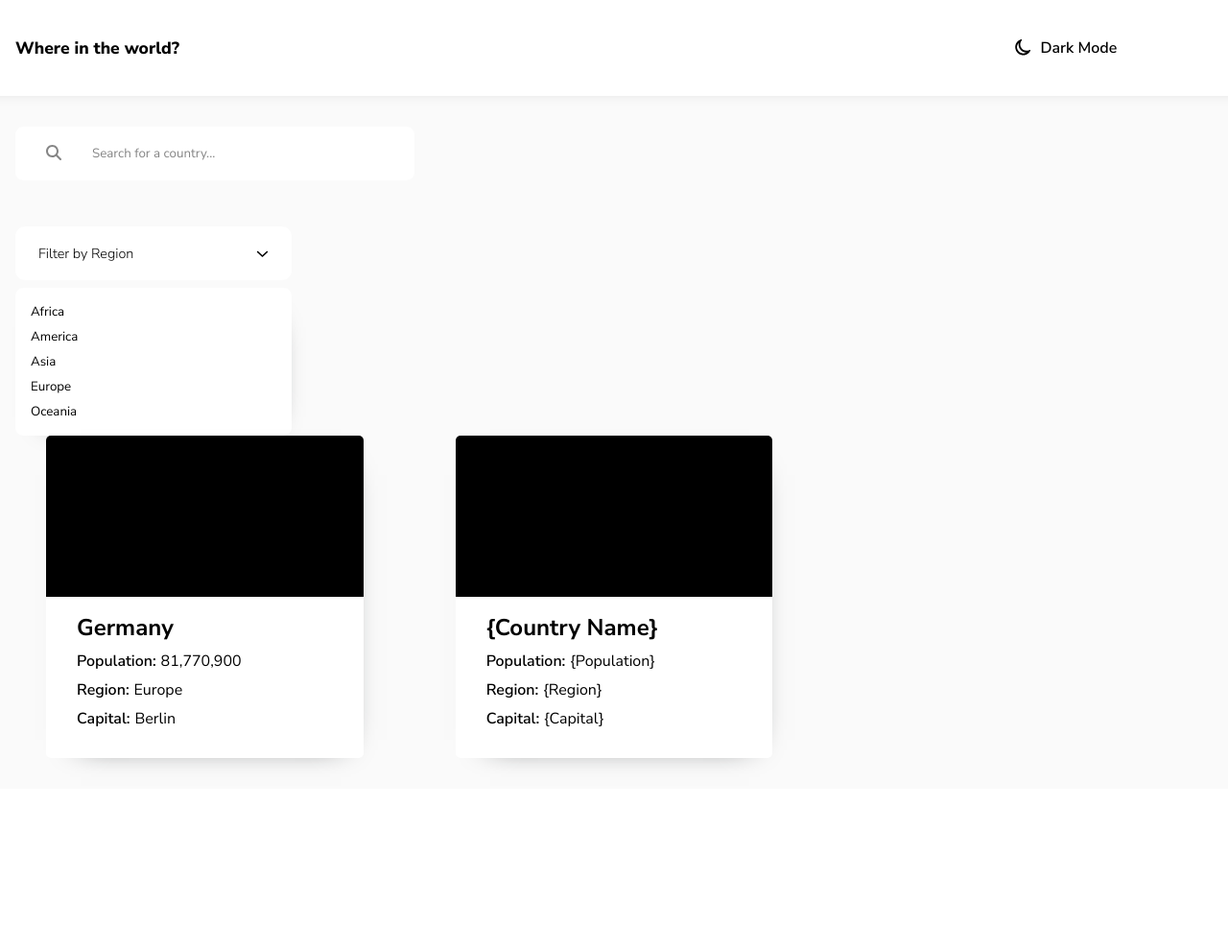
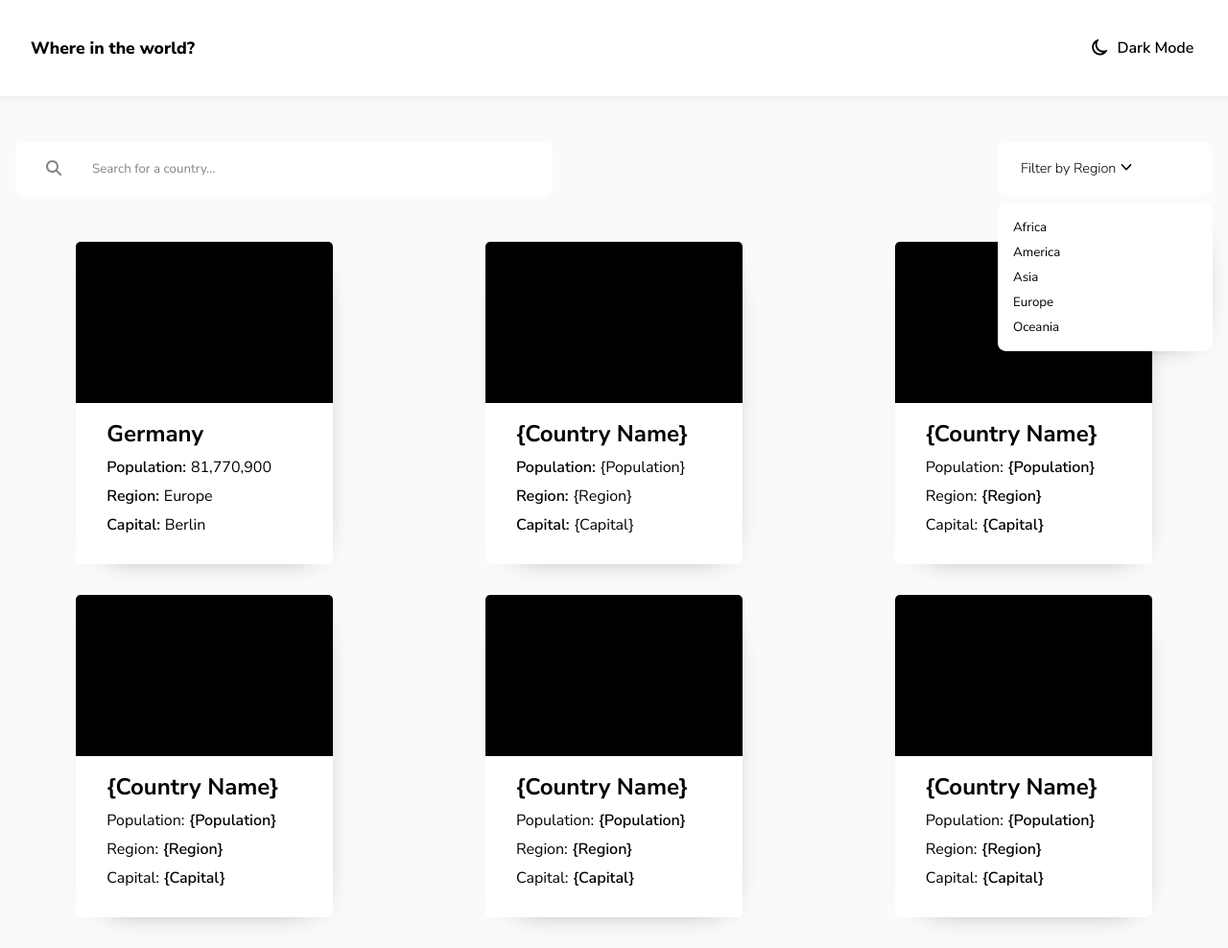
Before and after one commit to klaudiapalubska/Rest-Countries-Api, a website built with Parcel: page index.html in a window 1280 px wide. Shown: the whole page at 96% size. Before the commit the page ends 822 px from the top, so only its background shows below. Built offline with nearby package versions, Linux system fonts and the light colour scheme.

Commit message:
responsive design

```diff
--- a/index.html
+++ b/index.html
@@ -119,6 +119,78 @@
             </span>
           </div>
         </div>
+        <div class="card__country">
+          <div class="card__country__img"></div>
+          <div class="card__country__info">
+            <h2 class="header--2">{Country Name}</h2>
+            <span class="card__country__span">
+              <p class="paragraph paragraph--3">Population:</p>
+              <p class="paragraph paragraph--1">{Population}</p>
+            </span>
+            <span class="card__country__span">
+              <p class="paragraph paragraph--3">Region:</p>
+              <p class="paragraph paragraph--1">{Region}</p>
+            </span>
+            <span class="card__country__span">
+              <p class="paragraph paragraph--3">Capital:</p>
+              <p class="paragraph paragraph--1">{Capital}</p>
+            </span>
+          </div>
+        </div>
+        <div class="card__country">
+          <div class="card__country__img"></div>
+          <div class="card__country__info">
+            <h2 class="header--2">{Country Name}</h2>
+            <span class="card__country__span">
+              <p class="paragraph paragraph--3">Population:</p>
+              <p class="paragraph paragraph--1">{Population}</p>
+            </span>
+            <span class="card__country__span">
+              <p class="paragraph paragraph--3">Region:</p>
+              <p class="paragraph paragraph--1">{Region}</p>
+            </span>
+            <span class="card__country__span">
+              <p class="paragraph paragraph--3">Capital:</p>
+              <p class="paragraph paragraph--1">{Capital}</p>
+            </span>
+          </div>
+        </div>
+        <div class="card__country">
+          <div class="card__country__img"></div>
+          <div class="card__country__info">
+            <h2 class="header--2">{Country Name}</h2>
+            <span class="card__country__span">
+              <p class="paragraph paragraph--3">Population:</p>
+              <p class="paragraph paragraph--1">{Population}</p>
+            </span>
+            <span class="card__country__span">
+              <p class="paragraph paragraph--3">Region:</p>
+              <p class="paragraph paragraph--1">{Region}</p>
+            </span>
+            <span class="card__country__span">
+              <p class="paragraph paragraph--3">Capital:</p>
+              <p class="paragraph paragraph--1">{Capital}</p>
+            </span>
+          </div>
+        </div>
+        <div class="card__country">
+          <div class="card__country__img"></div>
+          <div class="card__country__info">
+            <h2 class="header--2">{Country Name}</h2>
+            <span class="card__country__span">
+              <p class="paragraph paragraph--3">Population:</p>
+              <p class="paragraph paragraph--1">{Population}</p>
+            </span>
+            <span class="card__country__span">
+              <p class="paragraph paragraph--3">Region:</p>
+              <p class="paragraph paragraph--1">{Region}</p>
+            </span>
+            <span class="card__country__span">
+              <p class="paragraph paragraph--3">Capital:</p>
+              <p class="paragraph paragraph--1">{Capital}</p>
+            </span>
+          </div>
+        </div>
       </div>
     </main>
   </body>
--- a/src/sass/abstracts/_mixin.scss
+++ b/src/sass/abstracts/_mixin.scss
@@ -0,0 +1,7 @@
+//-------------------------Responsive-----------------------------//
+
+@mixin responsive($breakpoints) {
+  @media only screen and (min-width: $breakpoints) {
+    @content;
+  }
+}
--- a/src/sass/abstracts/_variables.scss
+++ b/src/sass/abstracts/_variables.scss
@@ -15,7 +15,7 @@ $color-neutral-white: hsl(0, 0%, 100%);
 
 //-------------------------Typography-----------------------------//
 
-$base-font-size: 16px;
+$base-font-size: 16px; //first phone
 $primary-font-nunito-sans: "Nunito Sans", sans-serif;
 $font-weight-thin: 300;
 $font-weight-medium: 600;
@@ -28,5 +28,4 @@ $shadow-box-light-mode: 6px 11px 32px -30px $color-lightmode-very-dark-blue;
 
 //-------------------------Breakpoints-----------------------------//
 
-$first-breakpoint: 52.375em; //838px
-$second-breakpoint: 90em; //1440px
+$first-breakpoint: 50em; //800px
--- a/src/sass/components/_search-button.scss
+++ b/src/sass/components/_search-button.scss
@@ -19,6 +19,9 @@
       height: 3.5rem;
       padding-left: 5rem;
       position: relative;
+      @include responsive($first-breakpoint) {
+        max-width: 30rem;
+      }
       &::placeholder {
         color: $color-lightmode-dark-gray;
       }
@@ -45,6 +48,14 @@
         padding: 1rem 1.5rem;
         background-color: $color-neutral-white;
         box-shadow: $shadow-box-light-mode;
+        @include responsive($first-breakpoint) {
+          display: inline-block;
+          margin-top: 0rem;
+          margin-bottom: 0.5rem;
+          float: right;
+          width: 32%;
+          max-width: 11rem;
+        }
         & p {
           display: inline-block;
         }
@@ -66,14 +77,22 @@
   &__select {
     box-shadow: $shadow-box-light-mode;
     border: none;
+    position: absolute;
     border-radius: 0.625em;
     background-color: $color-neutral-white;
-    width: 55%;
+    width: 50%;
     max-width: 16rem;
     height: 9.125rem;
     padding: 0 1rem;
     padding-bottom: 0.5rem;
     overflow: hidden;
+    @include responsive($first-breakpoint) {
+      // position: absolute;
+      right: 16px;
+      margin-top: 0.5rem;
+      width: 36%;
+      max-width: 12rem;
+    }
   }
   &__option {
     margin-bottom: 0.5rem;
--- a/src/sass/layout/_card-country.scss
+++ b/src/sass/layout/_card-country.scss
@@ -1,16 +1,18 @@
 .card {
   display: grid;
   gap: 2rem;
-  grid-template-columns: repeat(
-    auto-fill,
-    minmax(300px, 1fr)
-  ); /* Elastyczne kolumny */
+  grid-template-columns: repeat(auto-fill, minmax(300px, 1fr));
   grid-auto-rows: minmax(21rem, auto);
+  justify-content: center;
+  width: 100%;
+  margin-top: 3rem;
   &__country {
-    margin: 0 2rem;
+    margin: 0 auto;
     border-radius: 5px;
     background-color: $color-neutral-white;
     box-shadow: $shadow-box-light-mode;
+    max-width: 18.5rem;
+    min-width: 16.75rem;
     &__img {
       width: 100%;
       height: 50%;
--- a/src/sass/layout/_main-start.scss
+++ b/src/sass/layout/_main-start.scss
@@ -3,5 +3,8 @@
   box-shadow: inset 0px 67px 28px -90px $color-lightmode-very-dark-blue;
   padding: 2rem 1rem;
   &__start {
+    @include responsive($first-breakpoint) {
+      margin-top: 1rem;
+    }
   }
 }
--- a/src/sass/layout/_nav.scss
+++ b/src/sass/layout/_nav.scss
@@ -1,10 +1,11 @@
 .nav {
-  width: 90%;
+  width: 95%;
   display: flex;
   justify-content: space-between;
   align-items: center;
-  margin: 1.5rem 1rem;
+  margin: 1.5rem auto;
   overflow: hidden;
+
   &__title {
   }
   &__dark-mode {
```
